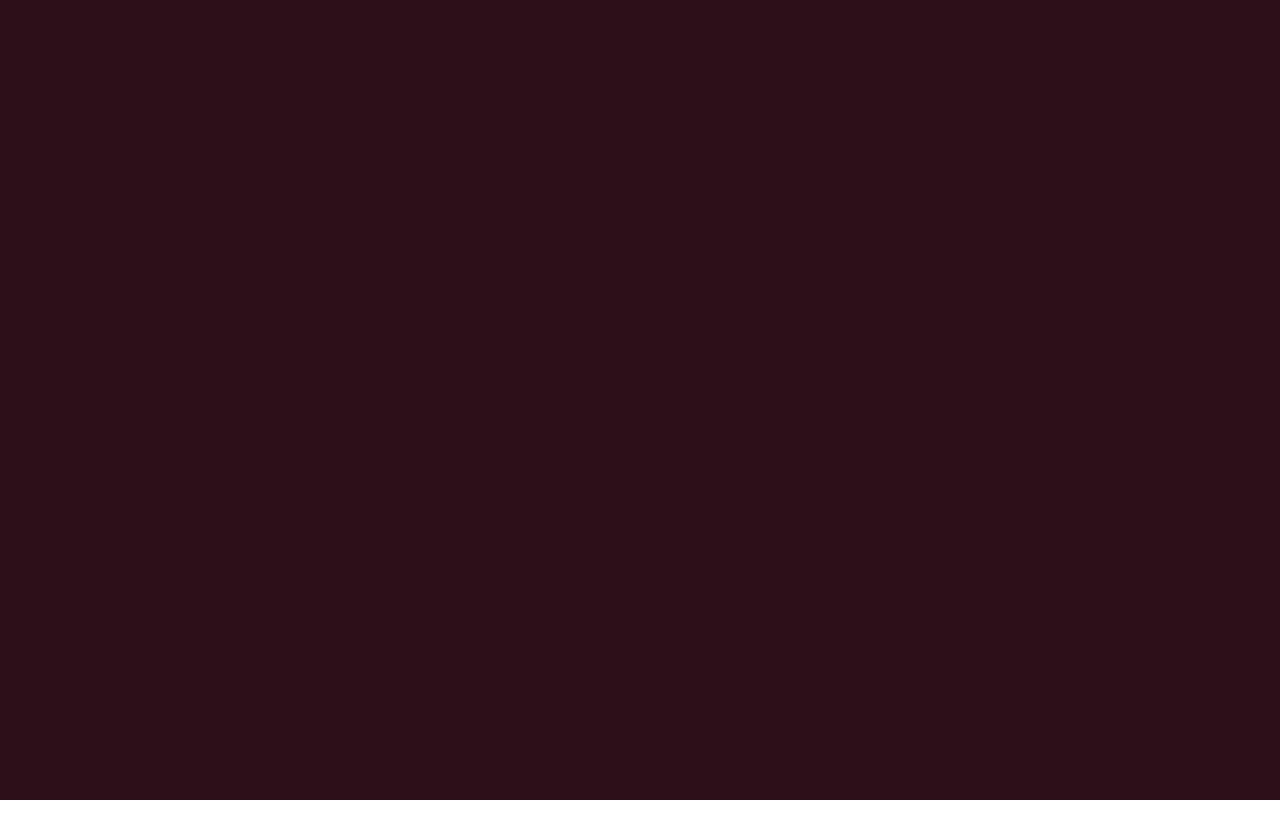
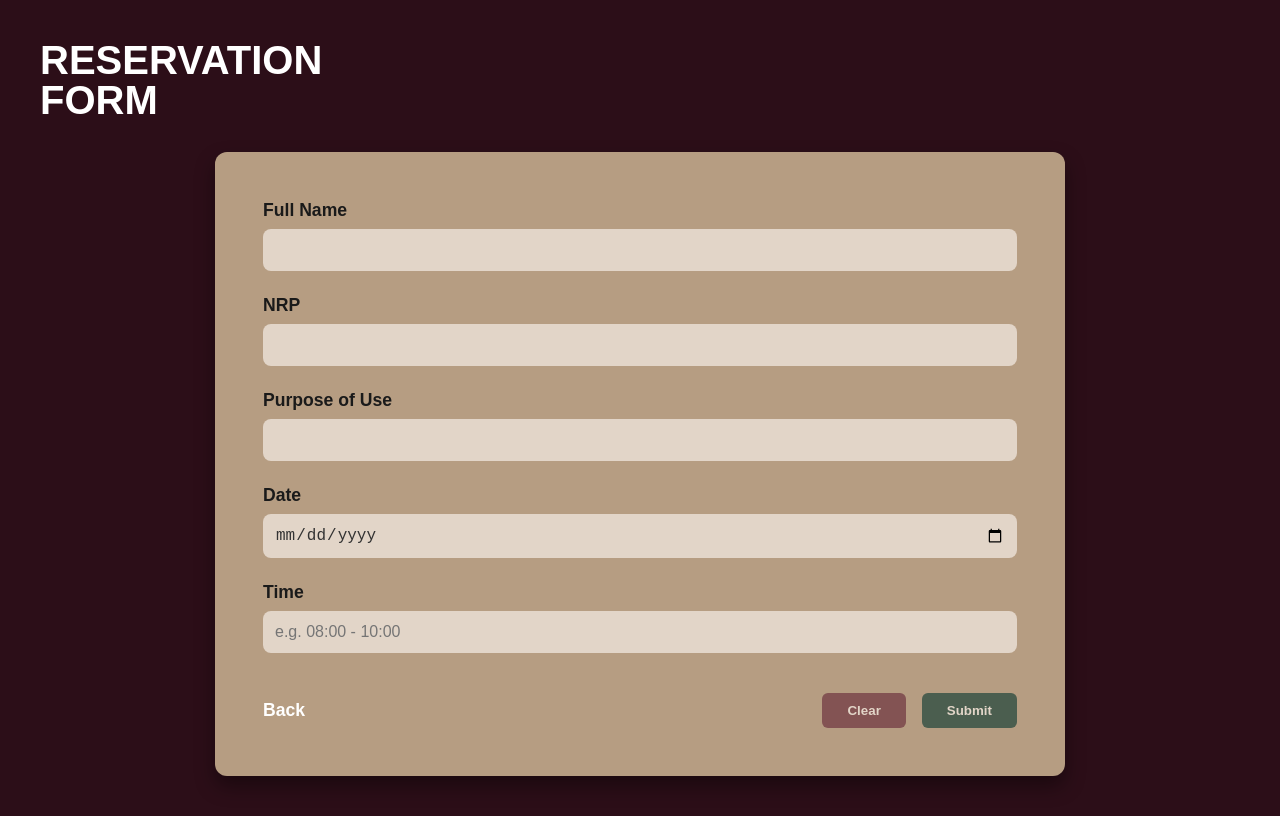
Before and after one commit to vurysk/2026-room_reservation-frontend, a React (Vite) app: page /reservation/add/1 in a window 1280 px wide. Before the commit this address had no page. Built offline with nearby package versions, Linux system fonts and the light colour scheme.

Commit message:
feat(add-reservation): add reservation form page

```diff
--- a/src/App.css
+++ b/src/App.css
@@ -1,6 +1,9 @@
-/* Warna latar belakang utama aplikasi diambil dari gambar */
+/* src/App.css */
 .App {
-  background-color: #2C0E18;
-  min-height: 100vh; /* Minimal setinggi layar */
-  color: white; /* Warna teks default putih */
+  background-color: #2C0E18; /* Warna latar gelap sesuai gambar */
+  min-height: 100vh;
+  width: 100%;
+  color: white;
+  margin: 0;
+  padding: 0;
 }
--- a/src/App.tsx
+++ b/src/App.tsx
@@ -1,6 +1,6 @@
-// src/App.tsx
 import { BrowserRouter as Router, Routes, Route } from 'react-router-dom';
 import Home from './pages/user/Home';
+import AddReservation from './pages/user/AddReservation';
 import './App.css';
 
 function App() {
@@ -9,9 +9,11 @@ function App() {
       <div className="App">
         <Routes>
           <Route path="/" element={<Home />} />
-          {/* Placeholder untuk halaman lain yang akan kita buat */}
-          <Route path="/reservation/add" element={<div style={{color:'white'}}>Halaman Form</div>} />
-          <Route path="/reservation/list" element={<div style={{color:'white'}}>Halaman List</div>} />
+          {/* Alur: /reservation/add/A-101 */}
+          <Route path="/reservation/add/:roomCode" element={<AddReservation />} />
+
+          {/* Placeholder untuk halaman lainnya nanti */}
+          <Route path="/reservation/list" element={<div style={{padding: '50px', color: 'white'}}>Halaman List (Next Step)</div>} />
         </Routes>
       </div>
     </Router>
--- /dev/null
+++ b/src/pages/user/AddReservation.css
@@ -0,0 +1,86 @@
+.add-reservation-page {
+    padding: 2.5rem;
+}
+
+.form-header {
+    color: white;
+    font-size: 2.5rem;
+    line-height: 1;
+    margin-bottom: 2rem;
+}
+
+.form-card {
+    background-color: #B69D82; /* Warna cokelat sesuai gambar */
+    padding: 3rem;
+    border-radius: 12px;
+    max-width: 850px;
+    margin: 0 auto;
+    box-shadow: 0 10px 20px rgba(0,0,0,0.4);
+}
+
+.input-field {
+    margin-bottom: 1.5rem;
+    display: flex;
+    flex-direction: column;
+}
+
+.input-field label {
+    font-weight: bold;
+    color: #1a1a1a;
+    margin-bottom: 0.5rem;
+    font-size: 1.1rem;
+}
+
+.input-field input {
+    background-color: #E2D5C8; /* Warna beige input */
+    border: none;
+    border-radius: 8px;
+    padding: 12px;
+    font-size: 1rem;
+    color: #333;
+}
+
+.form-footer {
+    display: flex;
+    justify-content: space-between;
+    align-items: center;
+    margin-top: 2.5rem;
+}
+
+.back-link {
+    color: white;
+    font-weight: bold;
+    cursor: pointer;
+    font-size: 1.1rem;
+}
+
+.btn-group {
+    display: flex;
+    gap: 1rem;
+}
+
+.btn-clear {
+    background-color: #835353; /* Tombol Clear merah tua */
+    color: #E2D5C8;
+    border: none;
+    padding: 10px 25px;
+    border-radius: 6px;
+    font-weight: bold;
+    cursor: pointer;
+}
+
+.btn-submit {
+    background-color: #4B5E4F; /* Tombol Submit hijau tua */
+    color: #E2D5C8;
+    border: none;
+    padding: 10px 25px;
+    border-radius: 6px;
+    font-weight: bold;
+    cursor: pointer;
+}
+
+/* Responsif */
+@media (max-width: 600px) {
+    .form-card { padding: 1.5rem; }
+    .form-footer { flex-direction: column; gap: 1.5rem; }
+}
--- a/src/pages/user/AddReservation.tsx
+++ b/src/pages/user/AddReservation.tsx
@@ -0,0 +1,86 @@
+import React, { useState } from 'react';
+import { useParams, useNavigate } from 'react-router-dom';
+import { reservationService } from '../../services/reservationService';
+import './AddReservation.css';
+
+const AddReservation: React.FC = () => {
+    const { roomCode } = useParams(); // Ambil kode ruang dari URL
+    const navigate = useNavigate();
+    const [loading, setLoading] = useState(false);
+
+    const [formData, setFormData] = useState({
+        fullName: '',
+        nrp: '',
+        purpose: '',
+        date: '',
+        time: ''
+    });
+
+    const handleSubmit = async (e: React.FormEvent) => {
+        e.preventDefault();
+
+        // VALIDASI INPUT: Sebelum dikirim ke backend
+        if (!formData.fullName || !formData.nrp || !formData.purpose || !formData.date || !formData.time) {
+            alert("Harap lengkapi semua data form!");
+            return;
+        }
+
+        setLoading(true);
+        // Gabungkan data form dengan data ruangan yang dipilih sebelumnya
+        const finalData = { ...formData, roomCode };
+        const result = await reservationService.createReservation(finalData);
+        setLoading(false);
+
+        if (result.success) {
+            alert(`Reservasi Ruang ${roomCode} Berhasil!`);
+            navigate('/');
+        }
+    };
+
+    return (
+        <div className="add-reservation-page">
+            <h1 className="form-header">RESERVATION<br/>FORM</h1>
+
+            <div className="form-card">
+                <form onSubmit={handleSubmit}>
+                    <div className="input-field">
+                        <label>Full Name</label>
+                        <input type="text" value={formData.fullName} onChange={e => setFormData({...formData, fullName: e.target.value})} />
+                    </div>
+
+                    <div className="input-field">
+                        <label>NRP</label>
+                        <input type="text" value={formData.nrp} onChange={e => setFormData({...formData, nrp: e.target.value})} />
+                    </div>
+
+                    <div className="input-field">
+                        <label>Purpose of Use</label>
+                        <input type="text" value={formData.purpose} onChange={e => setFormData({...formData, purpose: e.target.value})} />
+                    </div>
+
+                    <div className="input-field">
+                        <label>Date</label>
+                        <input type="date" value={formData.date} onChange={e => setFormData({...formData, date: e.target.value})} />
+                    </div>
+
+                    <div className="input-field">
+                        <label>Time</label>
+                        <input type="text" placeholder="e.g. 08:00 - 10:00" value={formData.time} onChange={e => setFormData({...formData, time: e.target.value})} />
+                    </div>
+
+                    <div className="form-footer">
+                        <div className="back-link" onClick={() => navigate('/')}>Back</div>
+                        <div className="btn-group">
+                            <button type="button" className="btn-clear" onClick={() => setFormData({fullName:'', nrp:'', purpose:'', date:'', time:''})}>Clear</button>
+                            <button type="submit" className="btn-submit" disabled={loading}>
+                                {loading ? 'Processing...' : 'Submit'}
+                            </button>
+                        </div>
+                    </div>
+                </form>
+            </div>
+        </div>
+    );
+};
+
+export default AddReservation;
--- a/src/services/reservationService.ts
+++ b/src/services/reservationService.ts
@@ -1,12 +1,14 @@
 import type { Reservation, RoomSummary } from '../types/reservation';
 
-// Simulasi delay internet (1 detik)
+// Simulasi delay internet (agar terasa seperti mengambil data beneran)
 const delay = (ms: number) => new Promise(res => setTimeout(res, ms));
 
+const API_BASE_URL = 'https://localhost:7000/api';
+
 export const reservationService = {
-    // 1. Ambil data untuk Grid di Home
+    // 1. TETAP ADA: Untuk Grid Ruangan di Halaman Home
     getRoomSummaries: async (): Promise<RoomSummary[]> => {
-        await delay(800); // Simulasi loading
+        await delay(800);
         return [
             { id: '1', code: 'A-101', status: 'available' },
             { id: '2', code: 'A-102', status: 'available' },
@@ -14,18 +16,22 @@ export const reservationService = {
             { id: '4', code: 'A-104', status: 'approved', applicantId: 'user123' },
             { id: '5', code: 'B-103', status: 'approved', applicantId: 'other' },
             { id: '6', code: 'C-104', status: 'pending', applicantId: 'user123' },
-            // ... tambahkan data lain sesuai kebutuhan
         ];
     },
 
-    // 2. Fungsi untuk membuat reservasi (POST ke ASP.NET nanti)
-    createReservation: async (data: Partial<Reservation>): Promise<boolean> => {
-        await delay(1000);
-        console.log("Data terkirim ke Backend:", data);
-        return true;
+    // 2. BARU: Untuk Mengirim Data dari Halaman Form
+    // Kita gunakan return object { success: boolean } agar Form bisa memberikan feedback ke user
+    createReservation: async (data: unknown): Promise<{ success: boolean; message?: string }> => {
+        console.log("Menghubungkan ke ASP.NET di:", `${API_BASE_URL}/reservations`);
+        console.log("Payload Data:", data);
+
+        await delay(1000); // Simulasi proses di server
+
+        // Logika sederhana: anggap selalu berhasil untuk sekarang
+        return { success: true };
     },
 
-    // 3. Fungsi ambil list reservasi
+    // 3. TETAP ADA: Untuk Halaman List/History nantinya
     getAllReservations: async (): Promise<Reservation[]> => {
         await delay(800);
         return [];
```
Also changed, not shown: src/pages/user/Home.tsx (+22 -37 lines).
